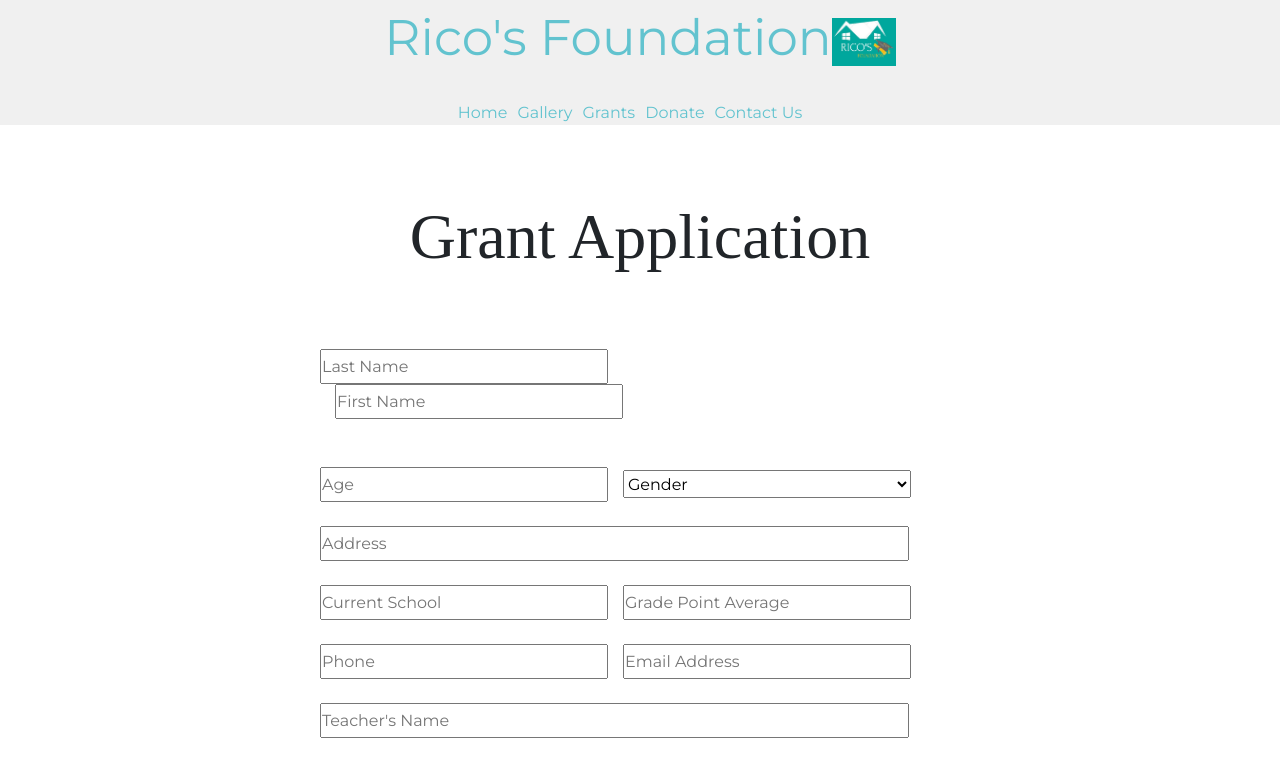
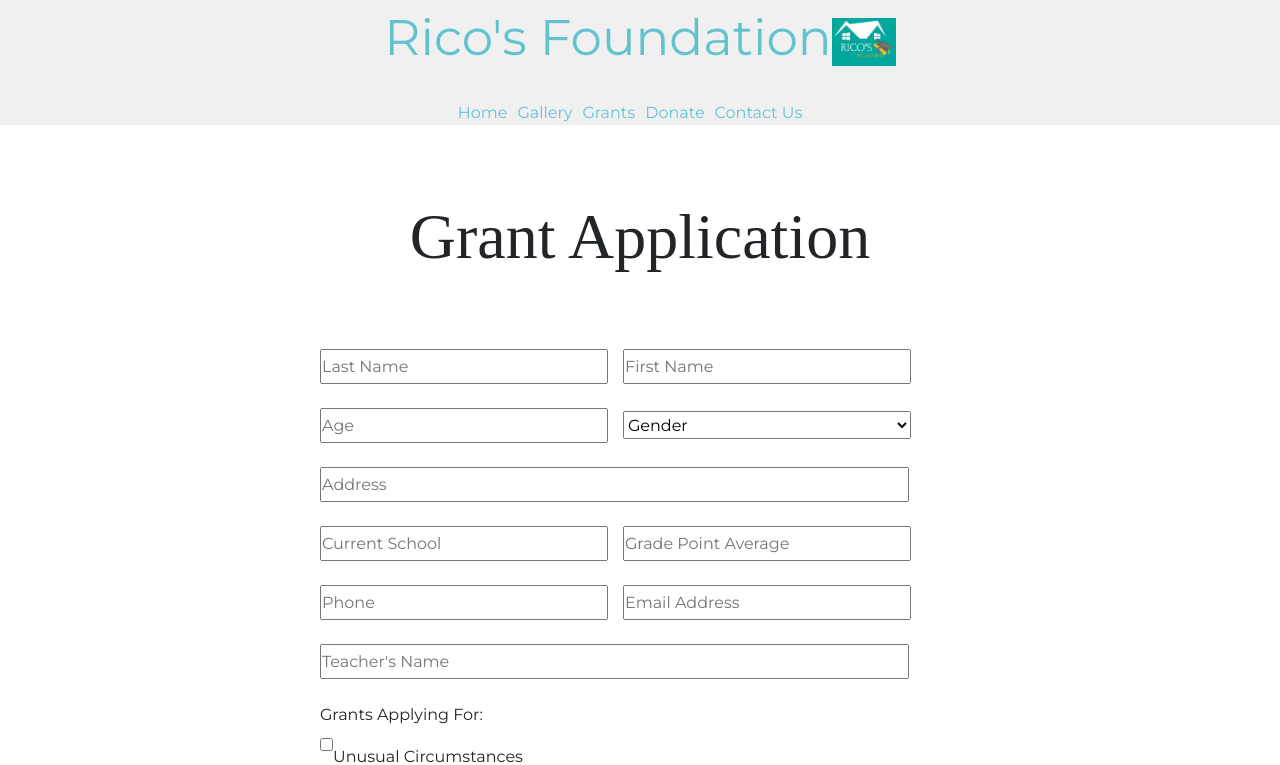
Before and after one commit to thaomo/AymarFE, a React (Create React App) app: page /Grants in a window 1280 px wide. Shown: the top 765 px of the page. Built offline with nearby package versions, Linux system fonts and the light colour scheme.

Commit message:
fix input alignment

```diff
--- a/src/pages/Grants/Form.jsx
+++ b/src/pages/Grants/Form.jsx
@@ -87,9 +87,8 @@ function Form() {
       <div className="w-full max-w-sm m-auto flex flex-col my-32" style={{}}>
         <form onSubmit={handleClick} id='grantForm' style={{ width: "50%", margin: "auto" }}>
           <span>
-            <div>
             <input
-              style={{ width: "45%", display: "inline-block" }}
+              style={{ width: "45%" }}
               type="text"
               name="lName"
               placeholder="Last Name"
@@ -97,8 +96,6 @@ function Form() {
               value={input.lName}
               required
             />
-            </div>
-            <div>
               <input
               style={{ width: "45%", marginLeft: "15px" }}
               className="form-group"
@@ -110,7 +107,6 @@ function Form() {
               value={input.fName}
               required
             />
-            </div>
           </span>
           <br></br>
           <br></br>
```
